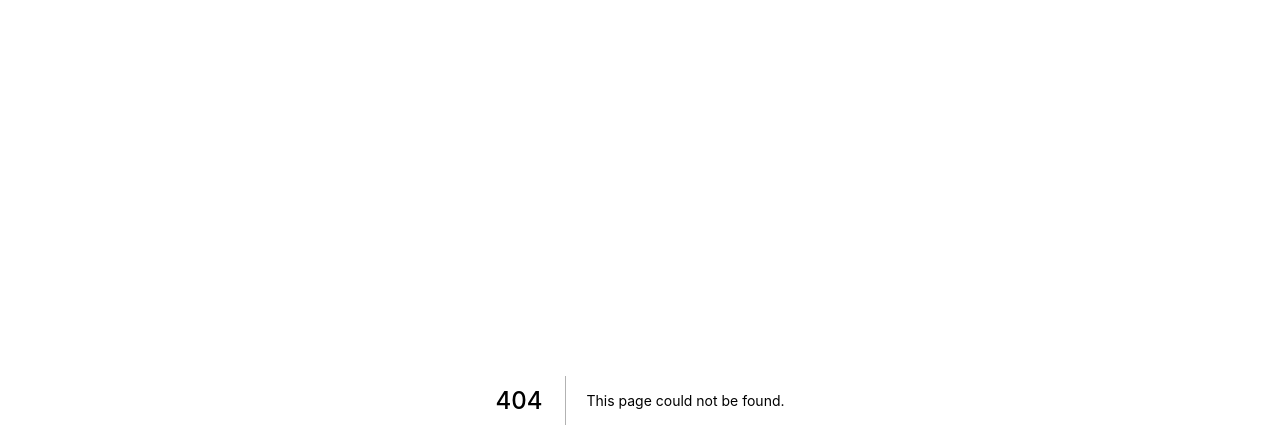
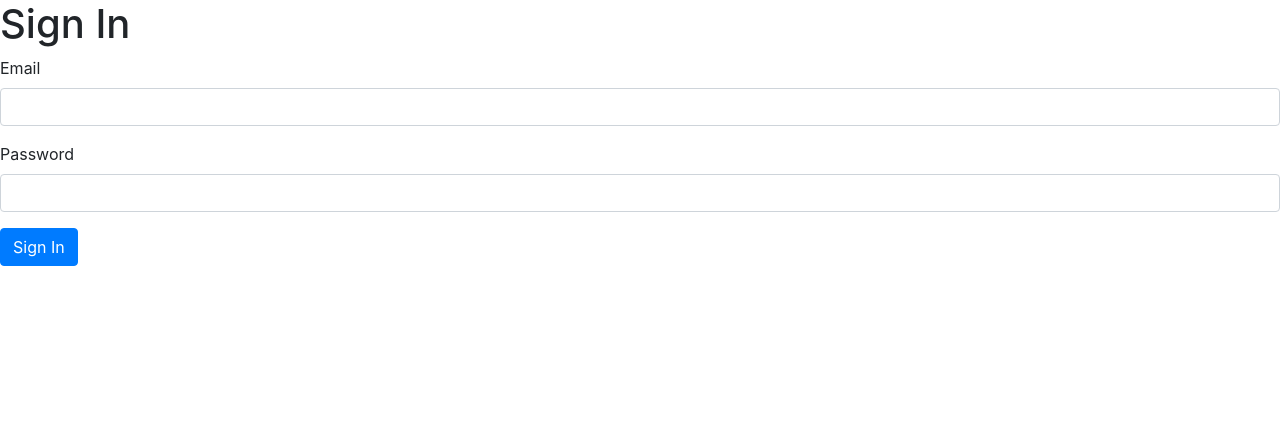
Before and after one commit to PFurtak/sold-out, a Next.js app in the folder client/: page /auth/signin in a window 1280 px wide. Before the commit this address had no page. Shown: the top 448 px of the page. Built offline with nearby package versions, Linux system fonts and the light colour scheme.

Commit message:
Created sign in page, conditionally rendered a message based on if the user is authenticated on the landing page

```diff
--- /dev/null
+++ b/client/pages/auth/signin.js
@@ -0,0 +1,48 @@
+import { useState } from 'react';
+import Router from 'next/router';
+import useRequest from '../../hooks/use-request';
+
+export default () => {
+  const [email, setEmail] = useState('');
+  const [password, setPassword] = useState('');
+  const { doRequest, errors } = useRequest({
+    url: '/api/users/signin',
+    method: 'post',
+    body: {
+      email,
+      password,
+    },
+    onSuccess: () => Router.push('/'),
+  });
+
+  const onSubmit = async (e) => {
+    e.preventDefault();
+
+    await doRequest();
+  };
+
+  return (
+    <form onSubmit={onSubmit}>
+      <h1>Sign In</h1>
+      <div className='form-group'>
+        <label>Email</label>
+        <input
+          value={email}
+          onChange={(e) => setEmail(e.target.value)}
+          className='form-control'
+        />
+      </div>
+      <div className='form-group'>
+        <label>Password</label>
+        <input
+          value={password}
+          onChange={(e) => setPassword(e.target.value)}
+          type='password'
+          className='form-control'
+        />
+      </div>
+      {errors}
+      <button className='btn btn-primary'>Sign In</button>
+    </form>
+  );
+};
--- a/client/pages/signup.js
+++ /dev/null
@@ -1,3 +0,0 @@
-export default () => {
-  return <h1>Sign Up</h1>;
-};
```
Also changed, not shown: client/pages/index.js (+5 -2 lines).
